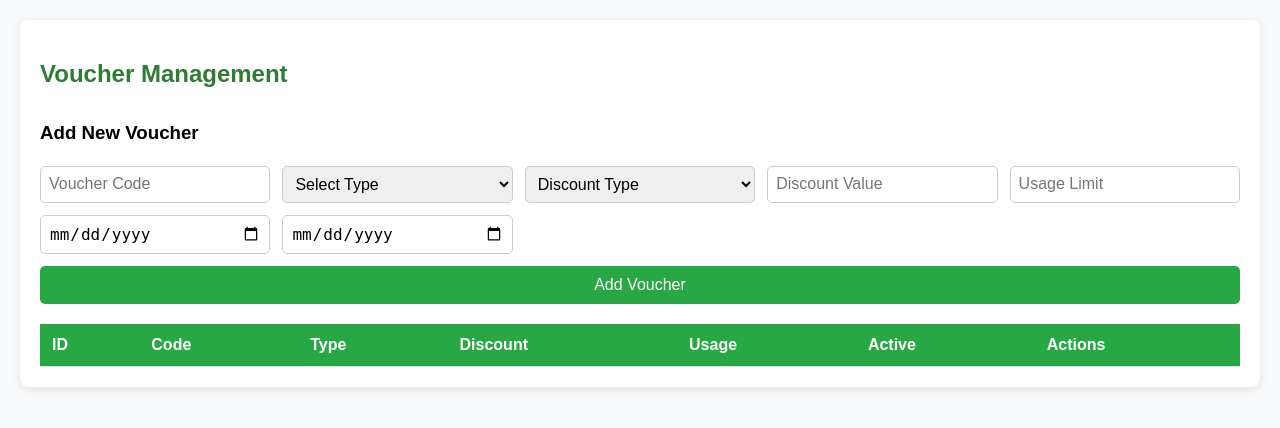
After one commit to EricJamesSonio/Agri_fresh, a PHP site: page /sections/vouchers.html in a window 1280 px wide. The commit adds this page. Shown: the top 428 px of the page. Run offline with PHP 8.4, Linux system fonts and the light colour scheme; lists and menus that the app fills with data are empty.

Commit message:
Voucher management

```diff
--- a/Code/frontend/admin/index.php
+++ b/Code/frontend/admin/index.php
@@ -20,6 +20,8 @@ requireAdmin(); // redirects non-admins to frontend/html/index.php
                 <li onclick="loadSection('orders')">Order Management</li>
                 <li onclick="loadSection('products')">Product Management</li>
                 <li onclick="loadSection('sales')">Sales Report</li>
+                <li onclick="loadSection('vouchers')">Voucher Management</li>
+
             </ul>
 
             <!-- 🔙 Back Button -->
--- a/Code/frontend/admin/js/index.js
+++ b/Code/frontend/admin/js/index.js
@@ -16,7 +16,11 @@ async function loadSection(section) {
     } else if(section === 'products') {
       const productsModule = await import('./products.js');
       if(productsModule.initPage) await productsModule.initPage();
-    }
+    }else if(section === 'vouchers') {
+  const vouchersModule = await import('./vouchers.js');
+  if(vouchersModule.initVouchers) await vouchersModule.initVouchers();
+}
+
 
   } catch (err) {
     console.error("Failed to load section:", err);
--- /dev/null
+++ b/Code/frontend/admin/sections/vouchers.html
@@ -0,0 +1,291 @@
+<!DOCTYPE html>
+<html lang="en">
+<head>
+  <meta charset="UTF-8">
+  <meta name="viewport" content="width=device-width, initial-scale=1.0">
+  <title>Voucher Management</title>
+  <style>
+    body {
+      font-family: Arial, sans-serif;
+      background: #f8f9fa;
+      margin: 0;
+      padding: 20px;
+    }
+
+    .section-container {
+      background: #fff;
+      border-radius: 8px;
+      padding: 20px;
+      max-width: 1200px;
+      margin: auto;
+      box-shadow: 0 2px 8px rgba(0,0,0,0.1);
+    }
+
+    h2 {
+      margin-bottom: 15px;
+      color: #2e7d32;
+    }
+
+    /* Form styling */
+    form {
+      display: grid;
+      grid-template-columns: repeat(auto-fit, minmax(200px, 1fr));
+      gap: 12px;
+      margin-bottom: 20px;
+    }
+
+    form h3 {
+      grid-column: 1 / -1;
+      margin-bottom: 10px;
+    }
+
+    input, select, button, label {
+      font-size: 1rem;
+    }
+
+    input, select {
+      padding: 8px;
+      border: 1px solid #ccc;
+      border-radius: 5px;
+      width: 100%;
+      box-sizing: border-box;
+    }
+
+    label {
+      display: flex;
+      align-items: center;
+      gap: 5px;
+    }
+
+    button[type="submit"] {
+      grid-column: 1 / -1;
+      background-color: #28a745;
+      color: white;
+      border: none;
+      padding: 10px;
+      border-radius: 5px;
+      cursor: pointer;
+    }
+
+    button[type="submit"]:hover {
+      background-color: #218838;
+    }
+
+    /* Table styling */
+    .table-responsive {
+      width: 100%;
+      overflow-x: auto;
+    }
+
+    table {
+      width: 100%;
+      border-collapse: collapse;
+      min-width: 700px;
+    }
+
+    thead {
+      background-color: #28a745;
+      color: white;
+    }
+
+    th, td {
+      padding: 12px;
+      border-bottom: 1px solid #ddd;
+      text-align: left;
+      white-space: nowrap;
+    }
+
+    tbody tr:nth-child(even) {
+      background-color: #f9f9f9;
+    }
+
+    /* Responsive tweaks */
+    @media (max-width: 768px) {
+      body {
+        padding: 10px;
+      }
+
+      form {
+        grid-template-columns: 1fr;
+      }
+
+      button[type="submit"] {
+        width: 100%;
+      }
+    }
+
+    @media (max-width: 480px) {
+      h2 {
+        font-size: 1.2rem;
+        text-align: center;
+      }
+
+      form h3 {
+        font-size: 1rem;
+        text-align: center;
+      }
+
+      table {
+        font-size: 0.9rem;
+        min-width: 500px;
+      }
+
+      th, td {
+        padding: 8px;
+      }
+    }
+
+    .modal {
+  position: fixed;
+  top: 0; left: 0;
+  width: 100%; height: 100%;
+  background: rgba(0,0,0,0.5);
+  display: flex;
+  justify-content: center;
+  align-items: center;
+  z-index: 1000;
+}
+
+.modal-content {
+  background: white;
+  padding: 20px;
+  border-radius: 8px;
+  width: 400px;
+  max-width: 90%;
+  position: relative;
+}
+
+.close {
+  position: absolute;
+  top: 10px;
+  right: 15px;
+  cursor: pointer;
+  font-size: 20px;
+}
+
+.modal-content {
+  background: white;
+  padding: 20px;
+  border-radius: 8px;
+  width: 400px;
+  max-width: 90%;
+  max-height: 80vh;       /* Limit height to 80% of viewport */
+  overflow-y: auto;       /* Enable vertical scrolling */
+  position: relative;
+}
+
+  </style>
+</head>
+<body>
+  <div class="section-container">
+    <h2>Voucher Management</h2>
+
+    <!-- Add New Voucher Form -->
+    <form id="add-voucher-form">
+      <h3>Add New Voucher</h3>
+      <input type="text" name="code" placeholder="Voucher Code" required>
+
+      <select name="type" id="voucher-type" required>
+        <option value="">Select Type</option>
+        <option value="discount">Discount</option>
+        <option value="free_shipping">Free Shipping</option>
+      </select>
+
+      <select name="discount_type" id="discount-type">
+        <option value="">Discount Type</option>
+        <option value="percent">Percent</option>
+        <option value="fixed">Fixed</option>
+      </select>
+
+      <input type="number" step="0.01" name="discount_value" id="discount-value" placeholder="Discount Value">
+
+      <input type="number" name="usage_limit" placeholder="Usage Limit">
+      <input type="date" name="start_date" placeholder="Start Date">
+      <input type="date" name="end_date" placeholder="End Date">
+
+      <button type="submit">Add Voucher</button>
+    </form>
+
+    <!-- Voucher Table -->
+    <div class="table-responsive">
+      <table id="voucher-table">
+        <thead>
+          <tr>
+            <th>ID</th>
+            <th>Code</th>
+            <th>Type</th>
+            <th>Discount</th>
+            <th>Usage</th>
+            <th>Active</th>
+            <th>Actions</th>
+          </tr>
+        </thead>
+        <tbody></tbody>
+      </table>
+    </div>
+  </div>
+    <!-- Edit Voucher Modal -->
+<div id="edit-voucher-modal" class="modal" style="display:none;">
+  <div class="modal-content">
+    <span id="close-modal" class="close">&times;</span>
+    <h3>Edit Voucher</h3>
+    <form id="edit-voucher-form">
+      <input type="hidden" name="voucher_id" id="edit-voucher-id">
+
+      <label>Code:</label>
+      <input type="text" name="code" id="edit-code" required>
+
+      <label>Type:</label>
+      <select name="type" id="edit-type" required>
+        <option value="discount">Discount</option>
+        <option value="free_shipping">Free Shipping</option>
+      </select>
+
+      <label>Discount Type:</label>
+      <select name="discount_type" id="edit-discount-type">
+        <option value="">Discount Type</option>
+        <option value="percent">Percent</option>
+        <option value="fixed">Fixed</option>
+      </select>
+
+      <label>Discount Value:</label>
+      <input type="number" step="0.01" name="discount_value" id="edit-discount-value">
+
+      <label>Usage Limit:</label>
+      <input type="number" name="usage_limit" id="edit-usage-limit">
+
+      <label>Start Date:</label>
+      <input type="date" name="start_date" id="edit-start-date">
+
+      <label>End Date:</label>
+      <input type="date" name="end_date" id="edit-end-date">
+
+      <label>Active:</label>
+      <input type="checkbox" name="is_active" id="edit-is-active">
+
+      <button type="submit">Save Changes</button>
+    </form>
+  </div>
+</div>
+
+
+  <script>
+    // Hide discount fields if type is free_shipping
+    const voucherType = document.getElementById("voucher-type");
+    const discountType = document.getElementById("discount-type");
+    const discountValue = document.getElementById("discount-value");
+
+    voucherType.addEventListener("change", () => {
+      if (voucherType.value === "free_shipping") {
+        discountType.disabled = true;
+        discountValue.disabled = true;
+        discountType.value = "";
+        discountValue.value = "";
+      } else {
+        discountType.disabled = false;
+        discountValue.disabled = false;
+      }
+    });
+  </script>
+</body>
+</html>
```
Also changed, not shown: Code/backend/Api/index.php (+21 -0 lines), Code/backend/Routes/voucherAdd.php (added, +37 -0 lines), Code/backend/Routes/voucherDelete.php (added, +14 -0 lines), Code/backend/Routes/voucherList.php (added, +12 -0 lines), Code/backend/Routes/voucherUpdate.php (added, +13 -0 lines), Code/backend/Routes/voucherValidate.php (added, +40 -0 lines), Code/frontend/admin/js/vouchers.js (added, +151 -0 lines).
